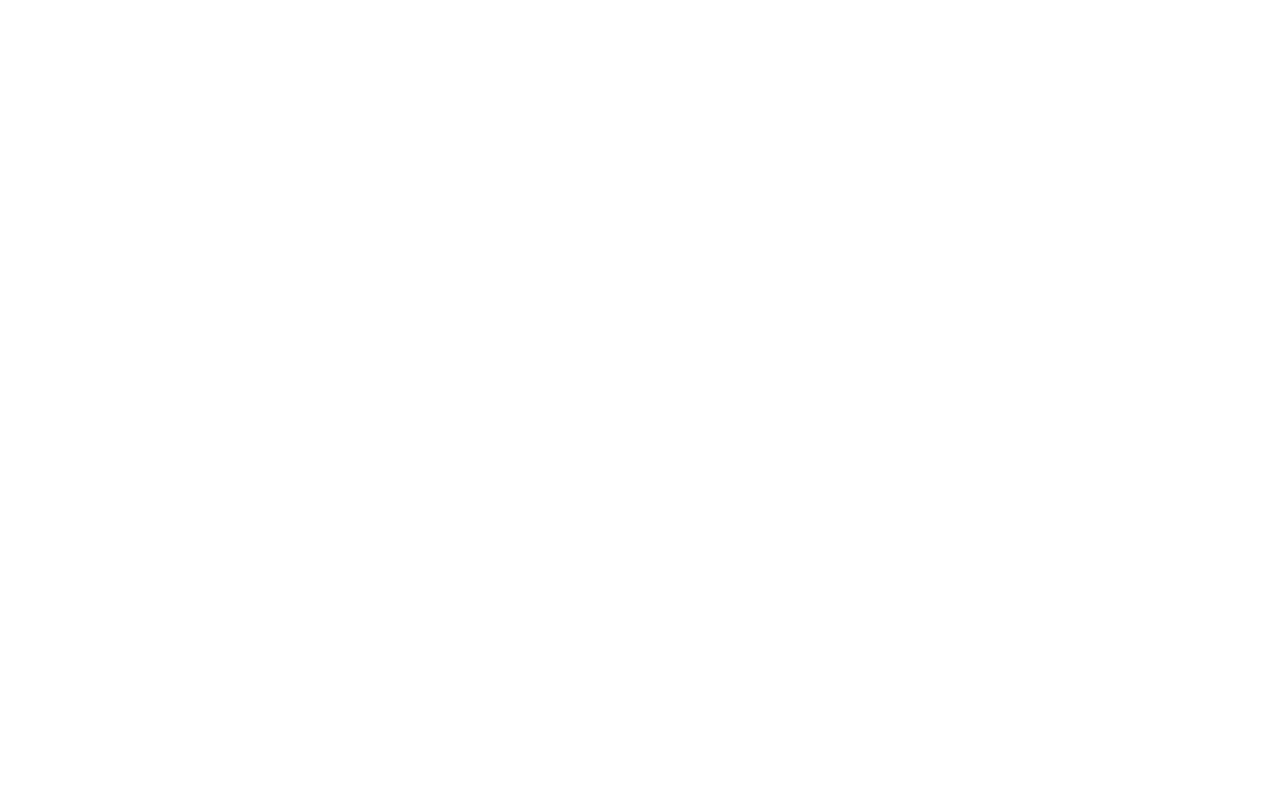
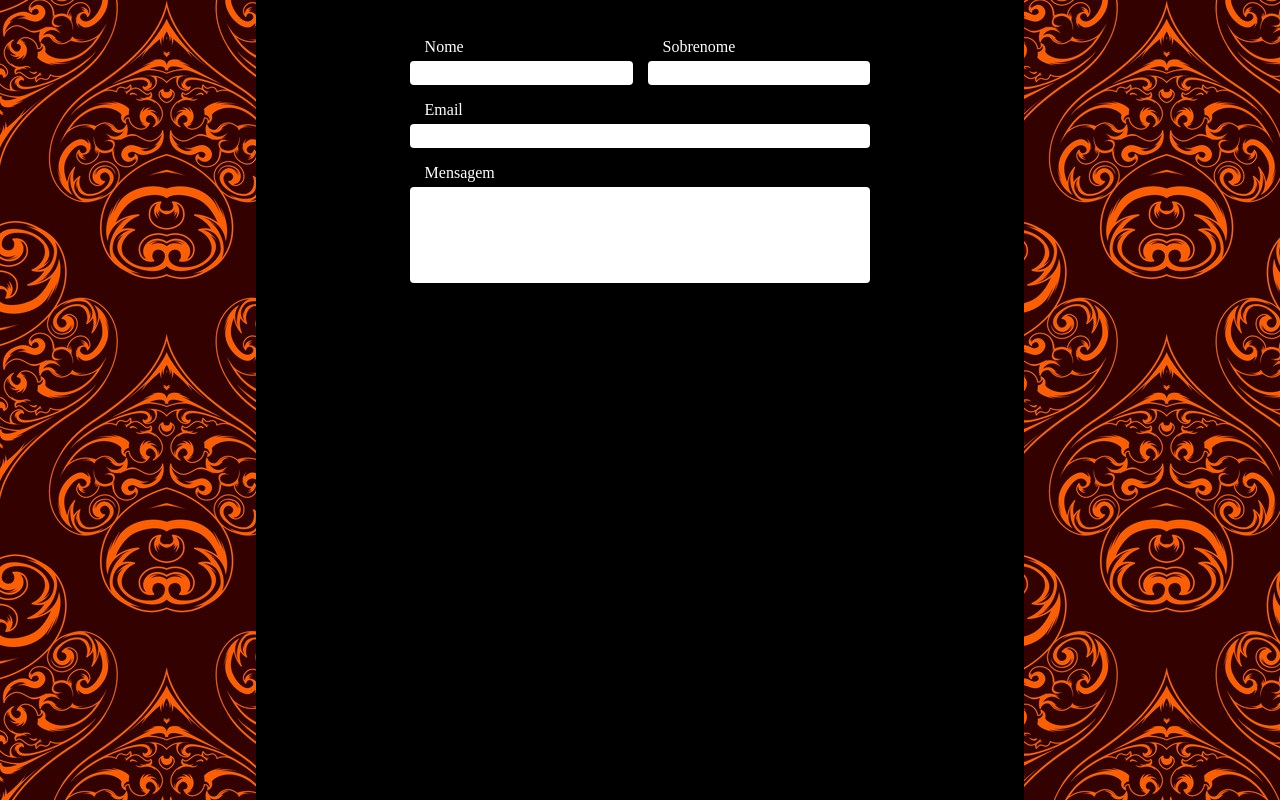
Before and after one commit to RafaelKuhn/website-unijui, a PHP site: page /contact.html in a window 1280 px wide. Before the commit the page is empty. Run offline with PHP 8.4, Linux system fonts and the light colour scheme.

Commit message:
feature: global css body background and wrapper div, header.html integration

```diff
--- /dev/null
+++ b/Assets/style/contact.css
@@ -0,0 +1,64 @@
+div#form-wrapper {
+  padding-left: 20%;
+  padding-right: 20%;
+  padding-top: 5%;
+  /* border: 2px solid red; /**/
+}
+
+div.row {
+  display: flex;
+  width: 100%;
+  margin-bottom: 1rem;
+
+  /* border: 1px solid blue; /**/
+}
+div.row:last-of-type {
+  margin-bottom: 50px;
+}
+
+div.column {
+  width: 100%;
+}
+
+div.column + div.column {
+  margin-left: 15px;
+}
+
+div.form-group { }
+
+div.form-group:only-child {
+  width: 100%;
+}
+
+input.form-item, textarea.form-item {
+  resize: none;
+  width: 100%;
+  margin-top: 5px;
+  display: block;
+  font-family: 'Courier New', Courier, monospace;
+  text-align: center;
+  padding: 0px 0px;
+  border: none;
+  font-size: 1rem;
+  font-weight: 400;
+  line-height: 1.5;
+  color: #495057;
+  box-shadow: 0 1px 2px 0 rgba(0, 0, 0, 0.1);
+  border-radius: 4px;
+  background: #fff;
+}
+
+input.form-item::before {
+  content: "aa";
+}
+
+textarea#message {
+  min-height: 6rem;
+  height: auto;
+  word-break: break-word;
+}
+
+div.form-group label {
+  margin-left: 15px;
+  color:white;
+}
--- /dev/null
+++ b/Assets/style/global.css
@@ -0,0 +1,19 @@
+html, body {
+  height: 100%;
+  margin: 0;
+}
+
+body {
+  background-image: url("../images/background-tilable.jpg");
+  background-repeat: repeat;
+  background-attachment: fixed;
+}
+
+div.wrapper {
+  height: 100%;
+  margin-left: 20%;
+  margin-right: 20%;
+  min-width: 720px;
+  background-color: black;
+  border: none;
+}
--- a/contact.html
+++ b/contact.html
@@ -6,9 +6,53 @@
   <meta http-equiv="X-UA-Compatible" content="IE=edge">
   <meta name="viewport" content="width=device-width, initial-scale=1.0">
   <title>Contato</title>
+  <link rel="stylesheet" href="Assets/style/global.css">
+  <link rel="stylesheet" href="Assets/style/contact.css">
 </head>
 
 <body>
+  <div class="wrapper">
+    <div id="form-wrapper">
+      <form id="contact-form"></form>
+
+      <div class="row">
+        <div class="column">
+          <div class="form-group">
+            <label for="name">Nome</label><br/>
+            <input type="text" class="form-item" id="name">
+          </div>
+        </div>
+        <div class="column">
+          <div class="form-group">
+            <label for="surname">Sobrenome</label><br/>
+            <input type="text" class="form-item" id="surname">
+          </div>
+        </div>
+      </div>
+
+      <div class="row">
+        <div class="form-group">
+          <label for="email">Email</label><br/>
+          <input type="email" class="form-item" id="email">
+        </div>
+      </div>
+
+      <div class="row">
+        <div class="form-group">
+          <label for="message">Mensagem</label><br/>
+          <textarea type="text" class="form-item" id="message"></textarea>
+        </div>
+      </div>
+
+
+
+
+
+
+
+      </form>
+    </div>
+  </div>
 
 </body>
 
--- a/game.html
+++ b/game.html
@@ -7,11 +7,12 @@
   <meta name="viewport" content="width=device-width, initial-scale=1.0">
   <title>Game</title>
   <link rel="stylesheet" href="Assets/style/game.css">
+  <link rel="stylesheet" href="Assets/style/global.css">
 </head>
 
 <body>
-  <div>
-    <iframe src="./Games/star-clicker/index.html" width="512" height="512" id="game-frame">
+  <div class="wrapper">
+    <iframe src="./Games/star-clicker/index.html" id="game-frame">
       <p>seu navegador não suporta iframes, que pena :C</p>
     </iframe>
   </div>
```
Also changed, not shown: Assets/style/game.css (+5 -2 lines), header.html (+7 -2 lines), Assets/images/background-tilable.jpg (added).
